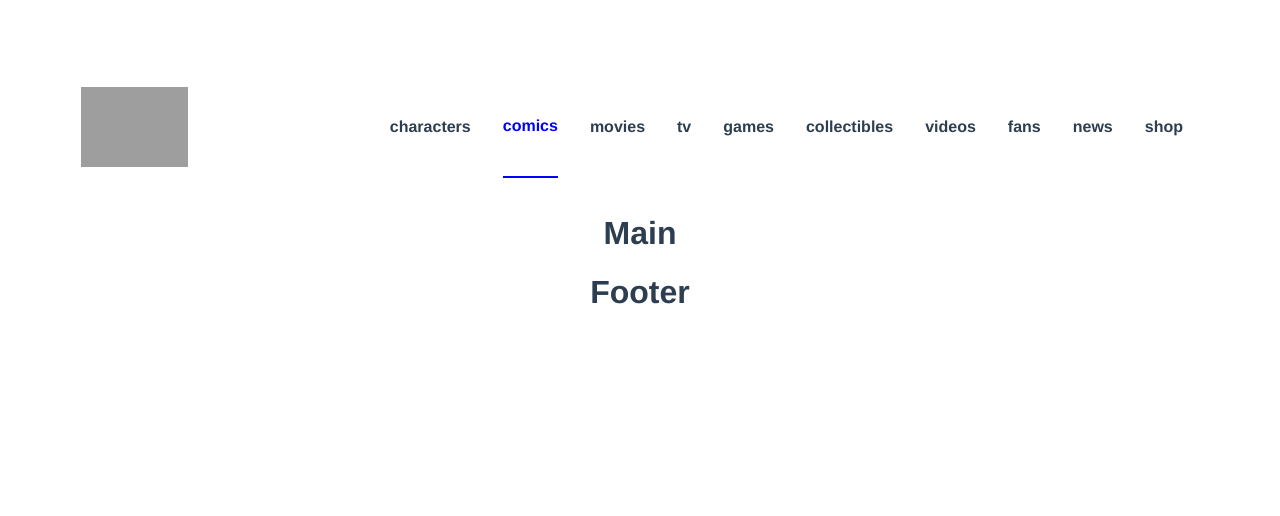
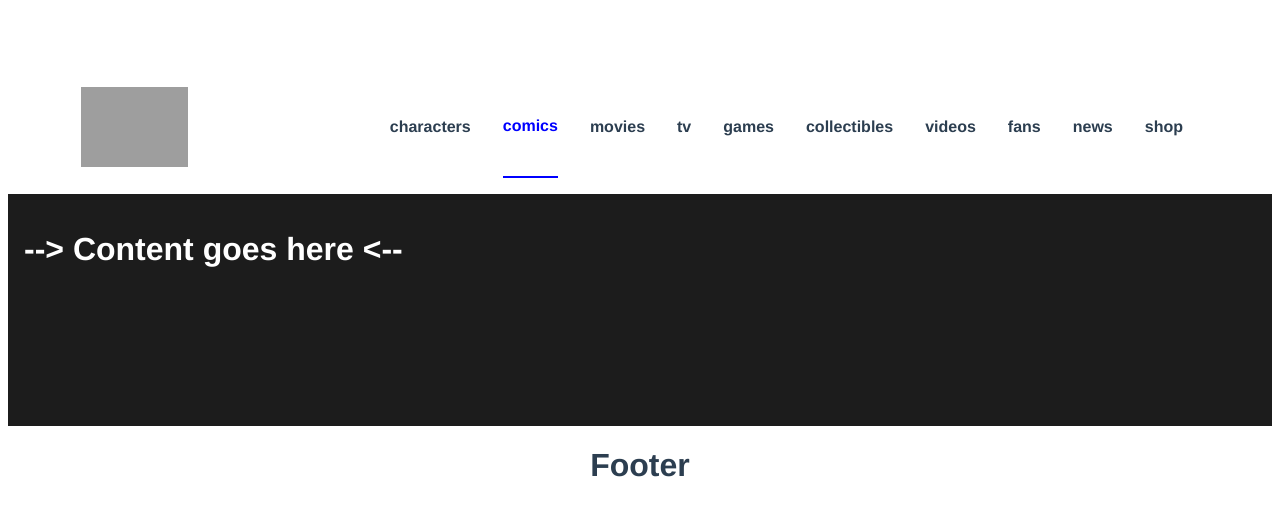
Before and after one commit to Stefano009/vue-dc-comics, a Vue app: page / in a window 1280 px wide. Shown: the top 516 px of the page. Built offline with nearby package versions, Linux system fonts and the light colour scheme; grey boxes are pictures that could not be loaded.

Commit message:
main-top-component

```diff
--- a/src/components/Main.vue
+++ b/src/components/Main.vue
@@ -1,6 +1,8 @@
 <template>
   <div>
-    <h1>Main</h1>
+    <div class="top">
+      <h1> --> Content goes here &lt;-- </h1>
+    </div>
   </div>
 </template>
 
@@ -12,4 +14,13 @@ export default {
 
 <!-- Add "scoped" attribute to limit CSS to this component only -->
 <style scoped lang="scss">
+@import "@/style/signatureColors";
+@import "@/style/mixins";
+.top {
+  background-color: $topMain;
+  height: 200px;
+  color: white;
+  @include flex('start');
+  padding: 1rem;
+}
 </style>
--- a/src/style/mixins.scss
+++ b/src/style/mixins.scss
@@ -8,4 +8,8 @@
         justify-content: center;
         align-items: center;
     }
+    @else if $type=='star' {
+        justify-content: start;
+        align-items: start;
+    }
 }
--- a/src/style/signatureColors.scss
+++ b/src/style/signatureColors.scss
@@ -1,3 +1,4 @@
 //colors
 $active: blue;
 $link: black;
+$topMain: #1C1C1C;
```
